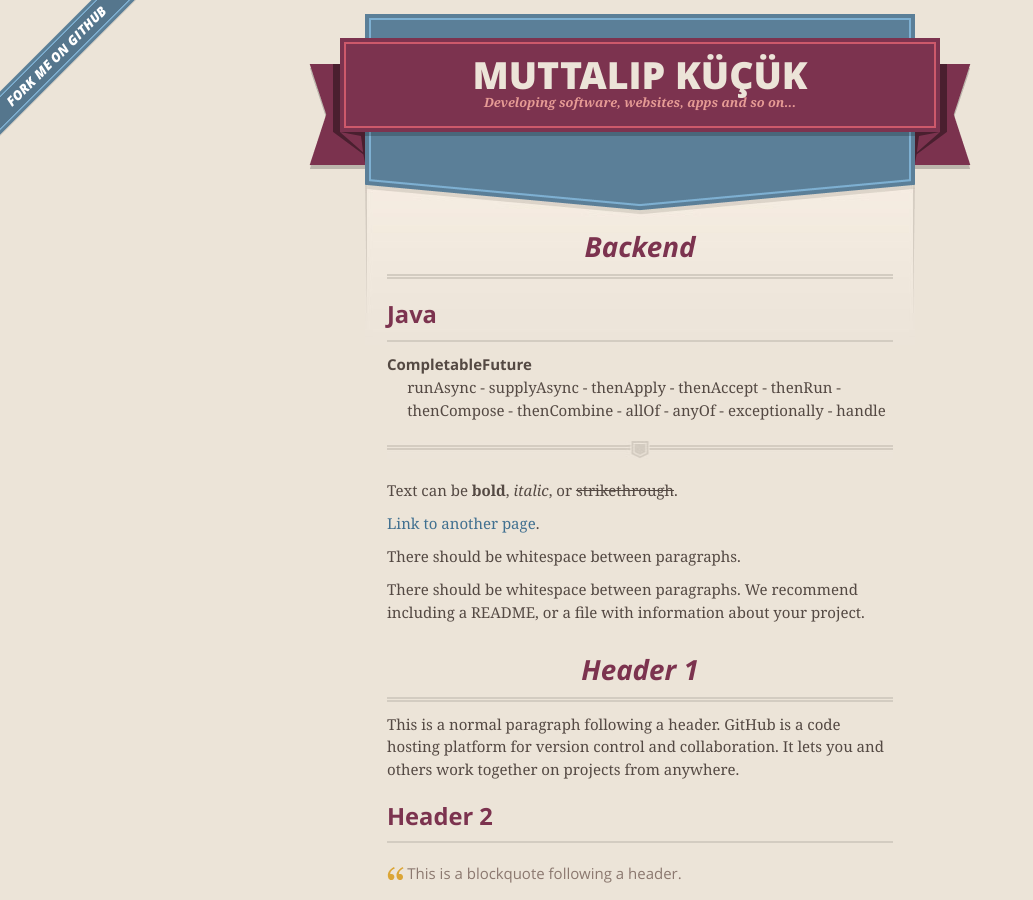
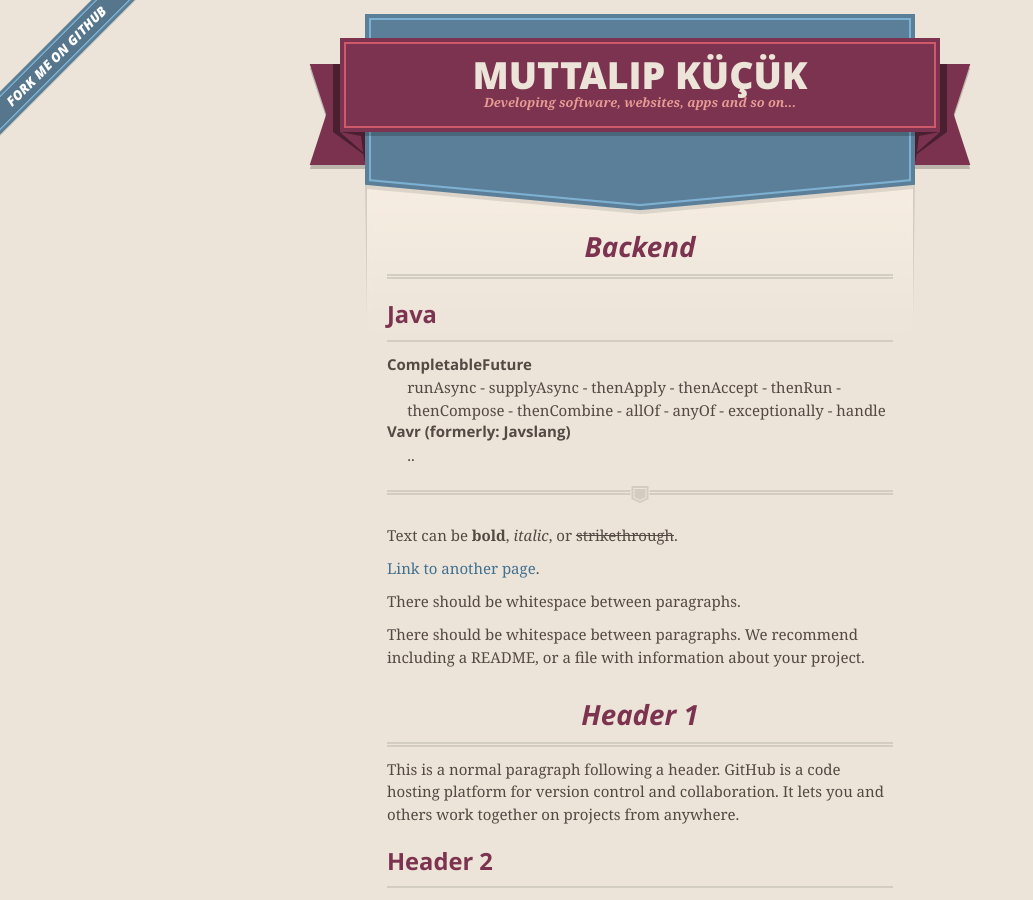
Before and after one commit to muttalipkucuk/muttalipkucuk.github.io, a Jekyll site: the page built from index.md, in a window 1280 px wide and 900 px high. Shown: the whole window, without its empty margins (0-1033 px from the left). Built offline with Jekyll 4.4.1, drawn with Linux system fonts in a browser that asks for light colours; our own code applies the rules of GitHub Pages for plain Markdown files.

Commit message:
Update index.md

```diff
--- a/index.md
+++ b/index.md
@@ -6,10 +6,12 @@ layout: default
 ## Java
 
 <dl>
-<dt>CompletableFuture</dt>
-<dd>runAsync - supplyAsync - thenApply - thenAccept - thenRun - thenCompose - thenCombine - allOf - anyOf - exceptionally - handle</dd>
+  <dt>CompletableFuture</dt>
+  <dd>runAsync - supplyAsync - thenApply - thenAccept - thenRun - thenCompose - thenCombine - allOf - anyOf - exceptionally - handle</dd>
+
+  <dt>Vavr (formerly: Javslang)</dt>
+  <dd>..</dd>
 </dl>
-
 * * *
 
 Text can be **bold**, _italic_, or ~~strikethrough~~.
```
